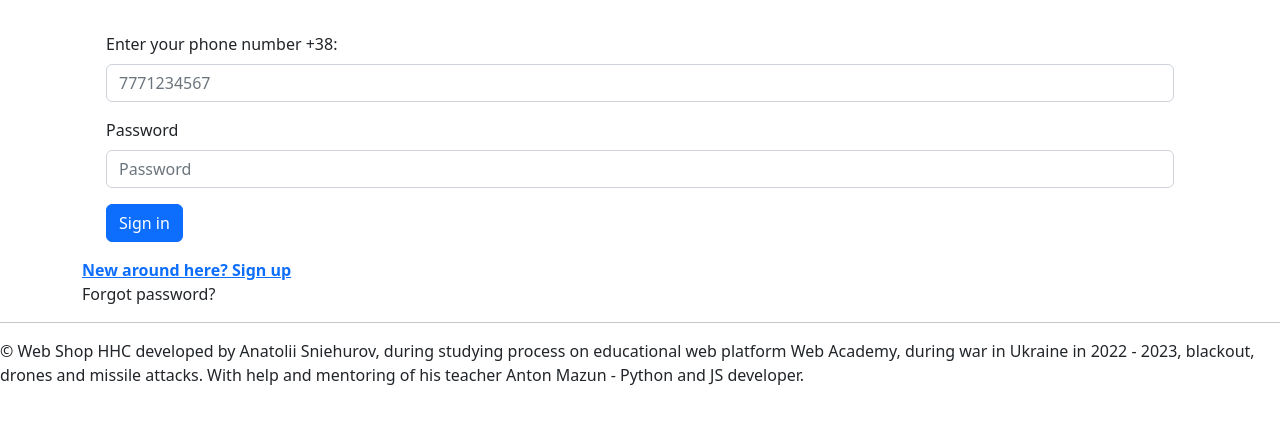
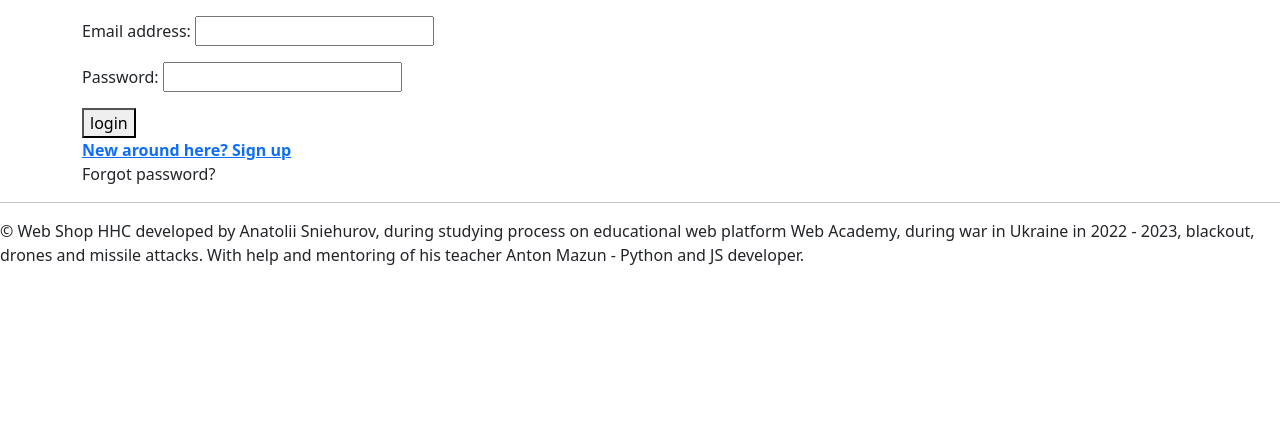
Before and after one commit to AnatolySneg/web_shop_hhc, a Django app: page /login/ in a window 1280 px wide. Shown: the part 149-573 px from the top of the page. Run offline with Django 3.2, Linux system fonts and the light colour scheme.

Commit message:
made login form with emael field

```diff
--- a/web_shop_hhc/products/forms.py
+++ b/web_shop_hhc/products/forms.py
@@ -1,6 +1,7 @@
 from django.forms import PasswordInput, ModelForm, CharField, EmailField, RadioSelect
 from django.contrib.auth.models import User
-from django.contrib.auth.forms import UserCreationForm
+from django import forms
+from django.contrib.auth.forms import UserCreationForm, AuthenticationForm
 from django.core.exceptions import ValidationError
 from .models import Customer, Order
 
@@ -19,11 +20,8 @@ class UserSignupForm(UserCreationForm):
     def clean(self):
         cleaned_data = super().clean()
         email = cleaned_data.get("email")
-        print("email", email)
         is_db_email = User.objects.filter(email=email).exists()
-        print("is_db_email", is_db_email)
         if is_db_email:
-            print("ValidationError")
             raise ValidationError("Email exist")
 
 
@@ -31,6 +29,14 @@ class CustomerSignupForm(ModelForm):
     class Meta:
         model = Customer
         fields = ['phone_number']
+
+
+class CustomerLoginForm(ModelForm):
+    class Meta:
+        model = User
+        fields = ['email', 'password']
+        widgets = {'password': PasswordInput(),
+                   }
 
 
 class OrderFirstCreationForm(ModelForm):
--- a/web_shop_hhc/products/logic/products.py
+++ b/web_shop_hhc/products/logic/products.py
@@ -1,6 +1,6 @@
 from ..models import UserBucketProducts, Order, Product
 from ..forms import OrderSecondPickupCreationForm, OrderSecondCourierCreationForm, OrderSecondDeliveryCreationForm
-from .message import OrderMessage
+from .text_message import OrderMessage
 from django.core.mail import send_mail
 from django.conf import settings
 
--- a/web_shop_hhc/products/templates/products/pages/login_page.html
+++ b/web_shop_hhc/products/templates/products/pages/login_page.html
@@ -4,19 +4,60 @@
 
 {% block content %}
 <main>
+    <form method="post">
+        {% csrf_token %}
+        {{ login_form.as_p }}
+        <button type="submit">login</button>
+    </form>
 
-    <form class="px-4 py-3" action="{% url 'login' %}" method="post">
-        {% csrf_token %}
-        <div class="mb-3">
-            <label for="phone" class="form-label">Enter your phone number +38:</label>
-            <input type="tel" class="form-control" id="phone" name="phone" placeholder="7771234567"  required>
-        </div>
-        <div class="mb-3">
-            <label for="exampleDropdownFormPassword1" class="form-label">Password</label>
-            <input type="password"  name="password" class="form-control" id="exampleDropdownFormPassword1" placeholder="Password">
-        </div>
-        <button type="submit" class="btn btn-primary">Sign in</button>
-    </form>
+<!--    -->
+<!--    -->
+<!--    <form class="px-4 py-3" action="{% url 'login' %}" method="post">-->
+<!--        {% csrf_token %}-->
+<!--        <div class="mb-3">-->
+<!--            <label for="phone" class="form-label">Enter your phone number +38:</label>-->
+<!--            <input type="tel" class="form-control" id="phone" name="phone" placeholder="7771234567"  required>-->
+<!--        </div>-->
+<!--        <div class="mb-3">-->
+<!--            <label for="exampleDropdownFormPassword1" class="form-label">Password</label>-->
+<!--            <input type="password"  name="password" class="form-control" id="exampleDropdownFormPassword1" placeholder="Password">-->
+<!--        </div>-->
+<!--        <button type="submit" class="btn btn-primary">Sign in</button>-->
+<!--    </form>-->
+
+
+
+<!--    <form class="px-4 py-3" action="{% url 'login' %}" method="post">-->
+<!--        {% csrf_token %}-->
+<!--        <div class="mb-3">-->
+<!--        <label for="exampleInputEmail1" class="form-label">Email address</label>-->
+<!--        <input type="email" class="form-control" id="exampleInputEmail1" aria-describedby="emailHelp">-->
+<!--        <div id="emailHelp" class="form-text">We'll never share your email with anyone else.</div>-->
+<!--      </div>-->
+<!--      <div class="mb-3">-->
+<!--        <label for="exampleInputPassword1" class="form-label">Password</label>-->
+<!--        <input type="password" class="form-control" id="exampleInputPassword1">-->
+<!--      </div>-->
+<!--        <button type="submit" class="btn btn-primary">Sign in</button>-->
+<!--    </form>-->
+
+<!--    <form>-->
+<!--      <div class="mb-3">-->
+<!--        <label for="exampleInputEmail1" class="form-label">Email address</label>-->
+<!--        <input type="email" class="form-control" id="exampleInputEmail1" aria-describedby="emailHelp">-->
+<!--        <div id="emailHelp" class="form-text">We'll never share your email with anyone else.</div>-->
+<!--      </div>-->
+<!--      <div class="mb-3">-->
+<!--        <label for="exampleInputPassword1" class="form-label">Password</label>-->
+<!--        <input type="password" class="form-control" id="exampleInputPassword1">-->
+<!--      </div>-->
+<!--      <div class="mb-3 form-check">-->
+<!--        <input type="checkbox" class="form-check-input" id="exampleCheck1">-->
+<!--        <label class="form-check-label" for="exampleCheck1">Check me out</label>-->
+<!--      </div>-->
+<!--      <button type="submit" class="btn btn-primary">Submit</button>-->
+<!--    </form>-->
+
     <div class="dropdown-divider"></div>
     <a href="/signup/"><strong>New around here? Sign up</strong></a>
     <a class="dropdown-item" href="#">Forgot password?</a>
--- a/web_shop_hhc/products/views.py
+++ b/web_shop_hhc/products/views.py
@@ -46,19 +46,20 @@ def contacts_page(request):
 def login_page(request):
     context = {'header_bucket_counter': Bucket.header_bucket_counter(request.session.get('products'))}
     if request.method == "POST":
-        phone_number = request.POST['phone']
-        # TODO: make validator for signs of phone number
-        if len(phone_number) == 10:
-            phone_number = '+38' + phone_number
-        username = Customer.objects.get(phone_number=phone_number).user.username
-        password = request.POST['password']
-        auth_user = authenticate(username=username, password=password)
-        if auth_user:
-            django_login(request, auth_user)
-            return redirect(product_list)
-        else:
-            # TODO: raise error if no user or incorrect password
-            context['error'] = 'User not found!'
+        login_form = CustomerLoginForm(request.POST)
+        if login_form.is_valid():
+            customer = login_form.save(commit=False)
+            username = User.objects.get(email=customer.email)
+            password = customer.password
+            auth_user = authenticate(username=username, password=password)
+            if auth_user:
+                django_login(request, auth_user)
+                return redirect(product_list)
+            else:
+                # TODO: raise error if no user or incorrect password
+                context['error'] = 'User not found!'
+    login_form = CustomerLoginForm()
+    context['login_form'] = login_form
     context['active_page'] = "login_page"
     return render(request, 'products/pages/login_page.html', context)
 
@@ -93,9 +94,8 @@ def signup(request):
             if auth_user:
                 django_login(request, auth_user)
             return redirect(product_list)
-    else:
-        user_form = UserSignupForm()
-        customer_form = CustomerSignupForm()
+    user_form = UserSignupForm()
+    customer_form = CustomerSignupForm()
     return render(request, 'products/pages/signup_page.html', {
         'user_form': user_form,
         'customer_form': customer_form,
```
Also changed, not shown: web_shop_hhc/products/logic/text_message.py (renamed from web_shop_hhc/products/logic/message.py).
